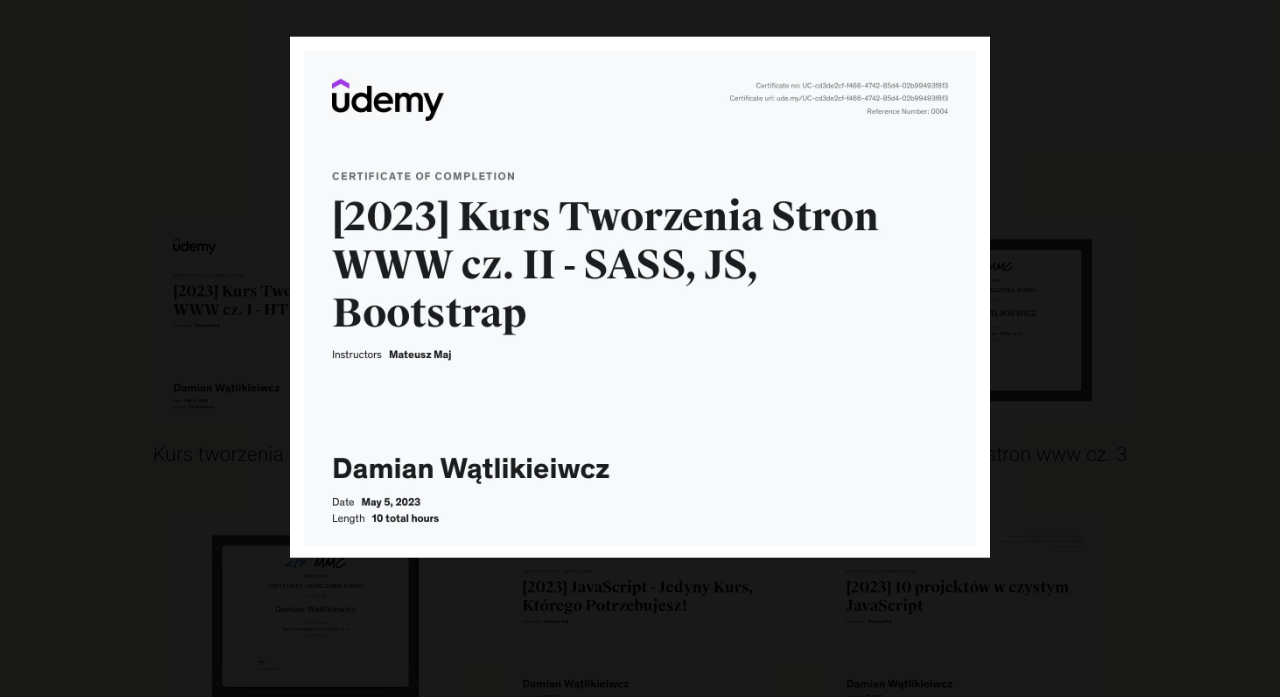
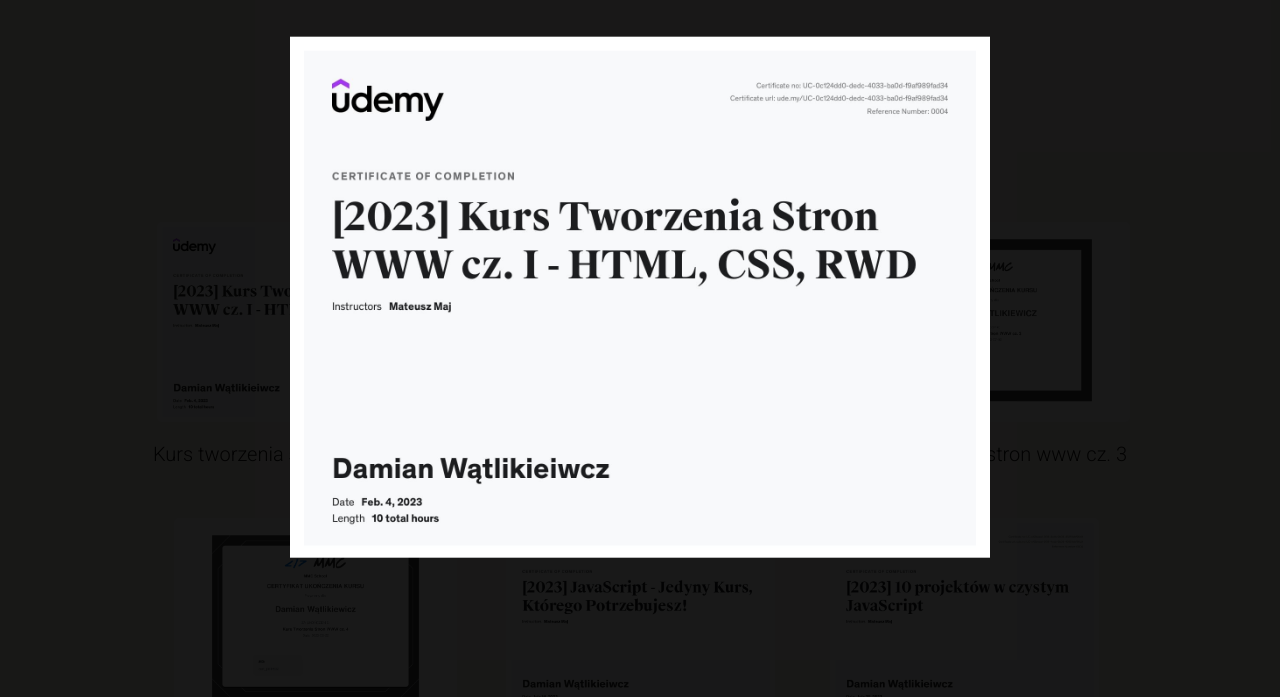
Before and after one commit to Reveleq/Reveleq-studio, a website: page index.html in a window 1280 px wide. Both pictures are taken after a click on the button 291 px from the left and 1988 px from the top of the page. Shown: the part 1666-2363 px from the top of the page. Drawn offline with Linux system fonts and the light colour scheme.

Commit message:
change src img

```diff
--- a/index.html
+++ b/index.html
@@ -129,9 +129,9 @@
             <div class="certificates__popup p-first">
                 <button class="certificates__popup-close"><i class="certificates__popup-close-img fa-solid fa-x" ></i></button>
                 <div class="certificates__popup-bg"></div>
-                <img class="certificates__popup-img" src="dist/img/2 część kursu.jpg"></img>
+                <img class="certificates__popup-img" src="dist/img/Kurs cz I.jpg"></img>
             </div>
-            <button class="certificates__btn first"><img  class="certificates__img" src="dist/img/1 część kursu.jpg" alt=""></button>
+            <button class="certificates__btn first"><img  class="certificates__img" src="dist/img/Kurs cz I.jpg" alt=""></button>
             <p class="certificates__text">Kurs tworzenia stron www cz. 1</p>
         </div>
         <div class="certificates__link">
```
Also changed, not shown: dist/img/Kurs JS 1.jpg (added), dist/img/Kurs JS 2.jpg (added), dist/img/Kurs cz I.jpg (added), src/img/Kurs JS 1.jpg (added), src/img/Kurs JS 2.jpg (added), src/img/Kurs cz I.jpg (added).
